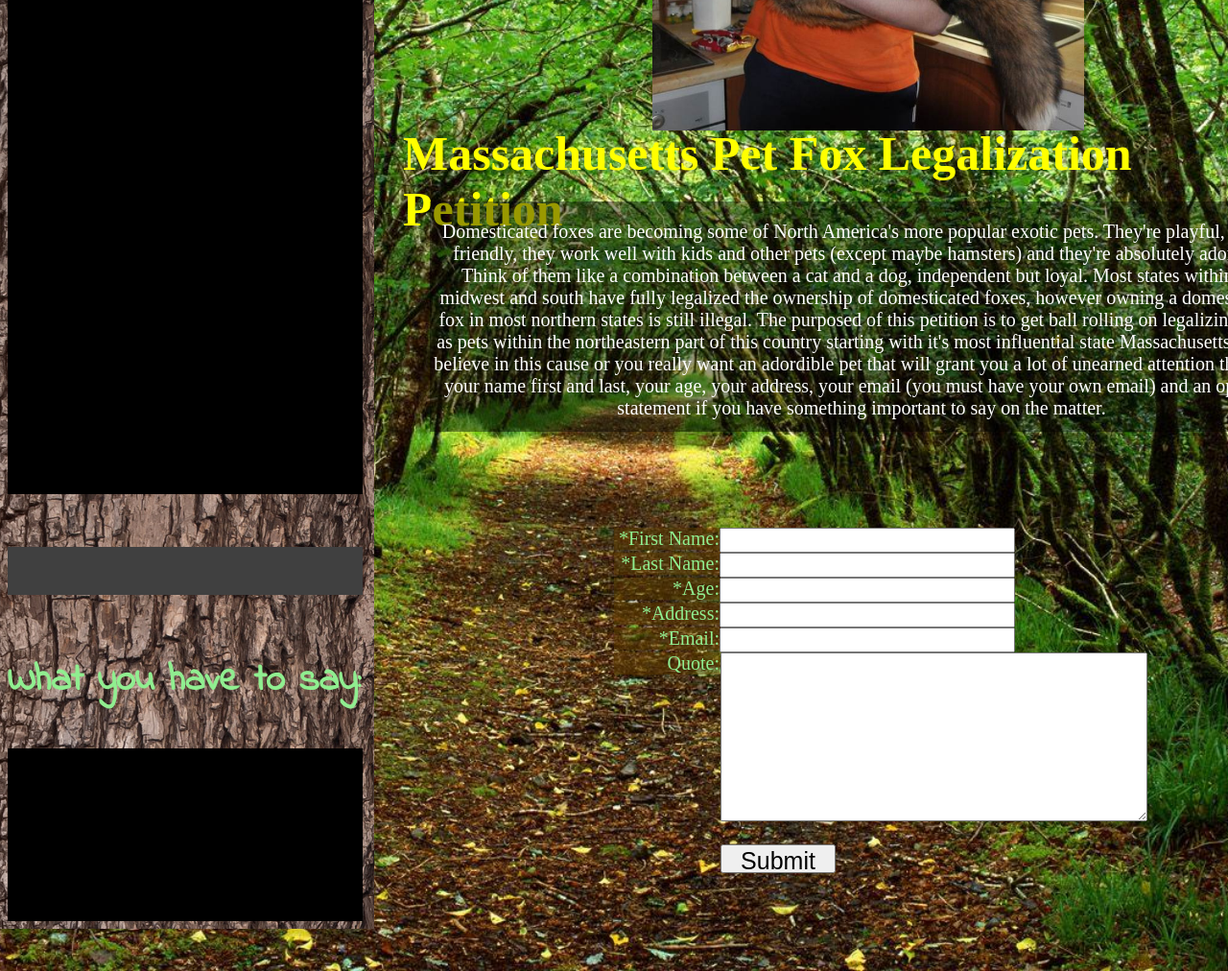
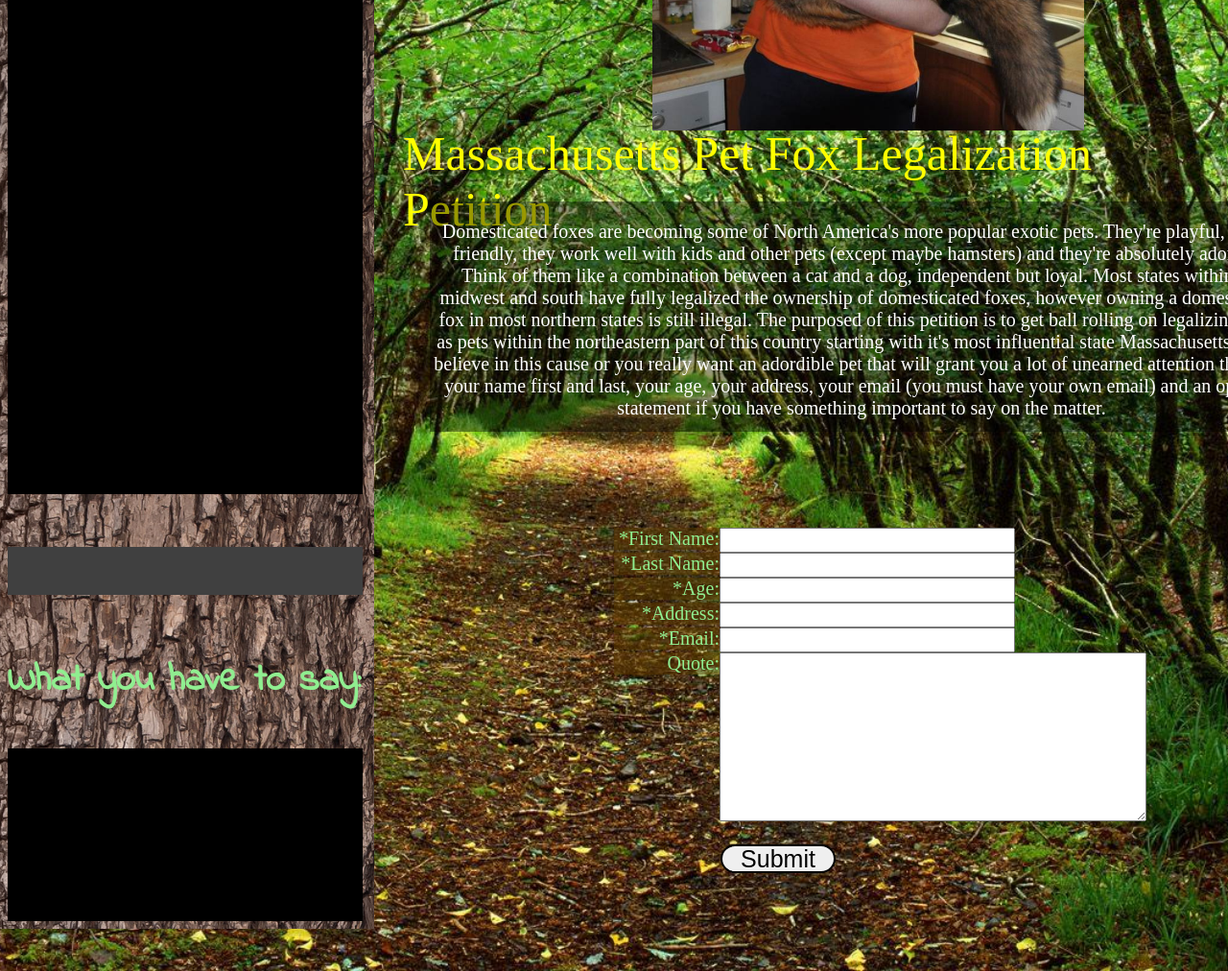
Before and after one commit to Peter-White/petition_site_app, a plain HTML site: page index.html in a window 1280 px wide. Shown: the part 440-1452 px from the top of the page at 96% size. Drawn offline with nearby package versions, Linux system fonts and the light colour scheme; no server answers.

Commit message:
Git Error

```diff
--- a/styles.css
+++ b/styles.css
@@ -3,6 +3,7 @@ body {
   background-repeat: no-repeat;
   background-size: cover;
   background-position: center;
+  overflow: inherit;
 }
 
 #carousel {
@@ -17,7 +18,8 @@ h1 {
   color: yellow;
   font-size: 50px;
   bottom: 80px;
-  font-family: 'Roboto Slab', serif;
+  font-family: 'Tinos', serif;
+  font-weight: 400;
 }
 
 #first_name, #last_name, #age, #address, #email {
@@ -44,7 +46,7 @@ h1 {
 }
 #quote {
 	position: absolute;
-  left: 750.5px;
+  left: 750.3px;
   bottom: -496px;
   font-size: 15px;
 }
@@ -68,6 +70,9 @@ h1 {
   margin: 90px 0 0 743px;
   font-size: 25px;
   bottom: -550px;
+  border: 2px solid;
+  border-radius: 25px;
+  line-height: 50%;
 }
 
 #contributions {
```
